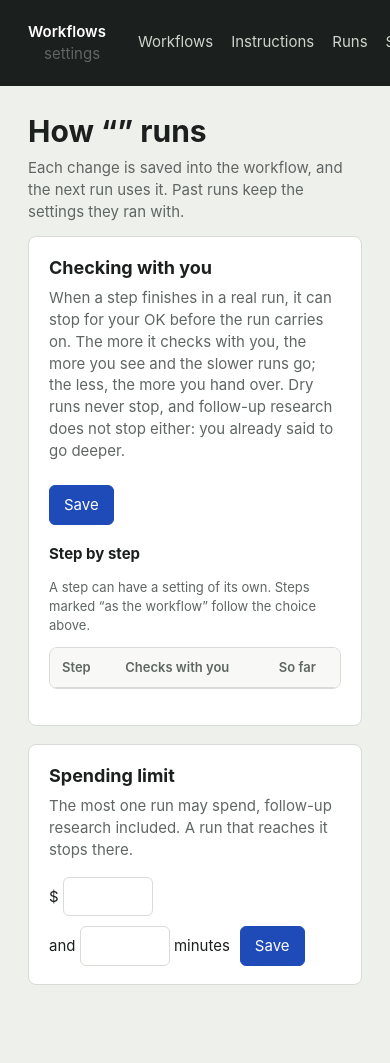
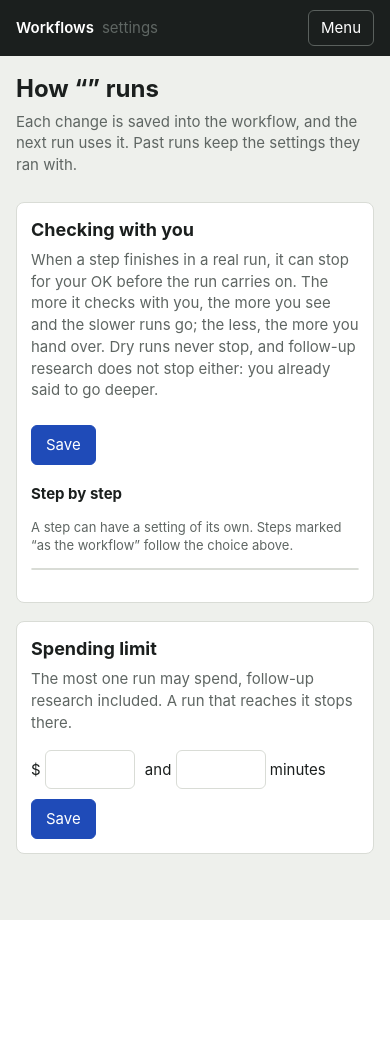
Before and after one commit to ipedrazas/aw, a Python web app: template src/wf/web/templates/settings.html in a window 390 px wide; the page is wider, and only the part inside the window is pictured. After the commit the page ends 920 px from the top of that part, so only its background shows below. Run offline with Jinja, Linux system fonts and the light colour scheme; the template is opened without the code that fills it, so the values that code supplies are empty.

Commit message:
feat: a layout that works on a phone
Under about 760px the top bar overflowed and five-column tables with
dropdowns ran off the side. Now, at that width: a 16px gutter, the nav
behind a "Menu" button, card heads that wrap, and tables as stacked
rows, each cell labelled with its column's heading (copied from the
table head by app.js, so no template changes).

```diff
--- a/src/wf/web/static/app.css
+++ b/src/wf/web/static/app.css
@@ -196,3 +196,25 @@
 .dg-out-person{fill:var(--yellow-bg);stroke:#e7c77f}.dg-out-question{fill:var(--red-bg);stroke:var(--red-ink);stroke-dasharray:4 3}
 .dg-question-line{stroke:var(--red-ink);stroke-dasharray:4 3}
 .flow-desc{max-width:760px}
+/* narrow screens: a 16px gutter, the nav behind "Menu", tables as stacked rows */
+.nav-toggle{display:none;background:transparent;color:#fff;border:1px solid #5a605d;border-radius:6px;padding:6px 12px;font:inherit;cursor:pointer}
+@media(max-width:760px){
+  .page{padding:16px 16px 48px}
+  .topbar{flex-wrap:wrap;padding:10px 16px;gap:8px}
+  .topbar-left{flex:1;min-width:0;display:flex;align-items:baseline;gap:8px;overflow:hidden}
+  .topbar-title{margin-left:0;overflow:hidden;text-overflow:ellipsis;white-space:nowrap}
+  .nav-toggle{display:block}
+  .topbar-nav{display:none;order:3;flex-basis:100%;flex-direction:column;align-items:flex-start;gap:10px;padding:8px 0 4px}
+  .topbar.nav-open .topbar-nav{display:flex}
+  .card-head{flex-wrap:wrap}
+  h1{font-size:24px}
+  .card{padding:14px 14px}
+  table.stackable thead{display:none}
+  table.stackable,table.stackable tbody,table.stackable tr,table.stackable td{display:block;width:100%}
+  table.stackable tr{border-bottom:1px solid var(--line);padding:6px 0}
+  table.stackable td{border-bottom:none;padding:6px 12px;text-align:left !important}
+  table.stackable td[data-label]::before{content:attr(data-label);display:block;font-size:12px;font-weight:600;color:var(--muted);margin-bottom:2px}
+  table.stackable td select{width:100% !important;min-width:0 !important}
+  .legend{flex-wrap:wrap;gap:10px}
+  .msg{max-width:100%}
+}
--- a/src/wf/web/static/app.js
+++ b/src/wf/web/static/app.js
@@ -555,3 +555,18 @@
     } catch (err) { say(msg, err.message, true); b.disabled = false; }
   });
 });
+
+/* Narrow screens: the nav folds behind "Menu", and a table's rows stack, each cell
+   labelled with its column's heading (copied here, so no template has to say it). */
+document.querySelectorAll("[data-nav-toggle]").forEach(b => b.addEventListener("click", () => {
+  const open = document.querySelector(".topbar").classList.toggle("nav-open");
+  b.setAttribute("aria-expanded", open ? "true" : "false");
+}));
+document.querySelectorAll(".tbl table, .card table").forEach(t => {
+  const heads = Array.from(t.querySelectorAll("thead th")).map(th => th.textContent.trim());
+  if (!heads.length) return;
+  t.classList.add("stackable");
+  t.querySelectorAll("tbody tr").forEach(tr => Array.from(tr.children).forEach((td, i) => {
+    if (heads[i] && !td.hasAttribute("colspan")) td.dataset.label = heads[i];
+  }));
+});
--- a/src/wf/web/templates/base.html
+++ b/src/wf/web/templates/base.html
@@ -12,13 +12,14 @@
     <a class="brand" href="/workflows">Workflows</a>
     <span class="topbar-title">{% block bar_title %}{% endblock %}</span>
   </div>
-  <nav class="topbar-nav">
+  <nav class="topbar-nav" id="topnav">
     {% for href, key, label in [("/workflows", "workflows", "Workflows"), ("/skills", "skills", "Instructions"), ("/runs", "runs", "Runs"), ("/settings", "settings", "Settings")] %}
     <a href="{{ href }}"{% if section == key %} class="active" aria-current="page"{% endif %}>{{ label }}{% if key == "runs" and needs_you %} <span class="badge" title="{{ needs_you }} run{{ 's' if needs_you != 1 }} waiting for you">{{ needs_you }}<span class="visually-hidden"> waiting for you</span></span>{% endif %}</a>
     {% endfor %}
     {% if offline %}<span class="pill pill-offline" title="No API key: outputs are placeholders, not judgement">Offline model</span>{% endif %}
     {% block bar_right %}<a class="btn btn-primary" href="/audits/new">New workflow</a>{% endblock %}
   </nav>
+  <button class="nav-toggle" type="button" aria-expanded="false" aria-controls="topnav" data-nav-toggle>Menu</button>
 </header>
 <main class="page">
 {% block content %}{% endblock %}
```
Also changed, not shown: tests/test_responsive.py (added, +24 -0 lines).
